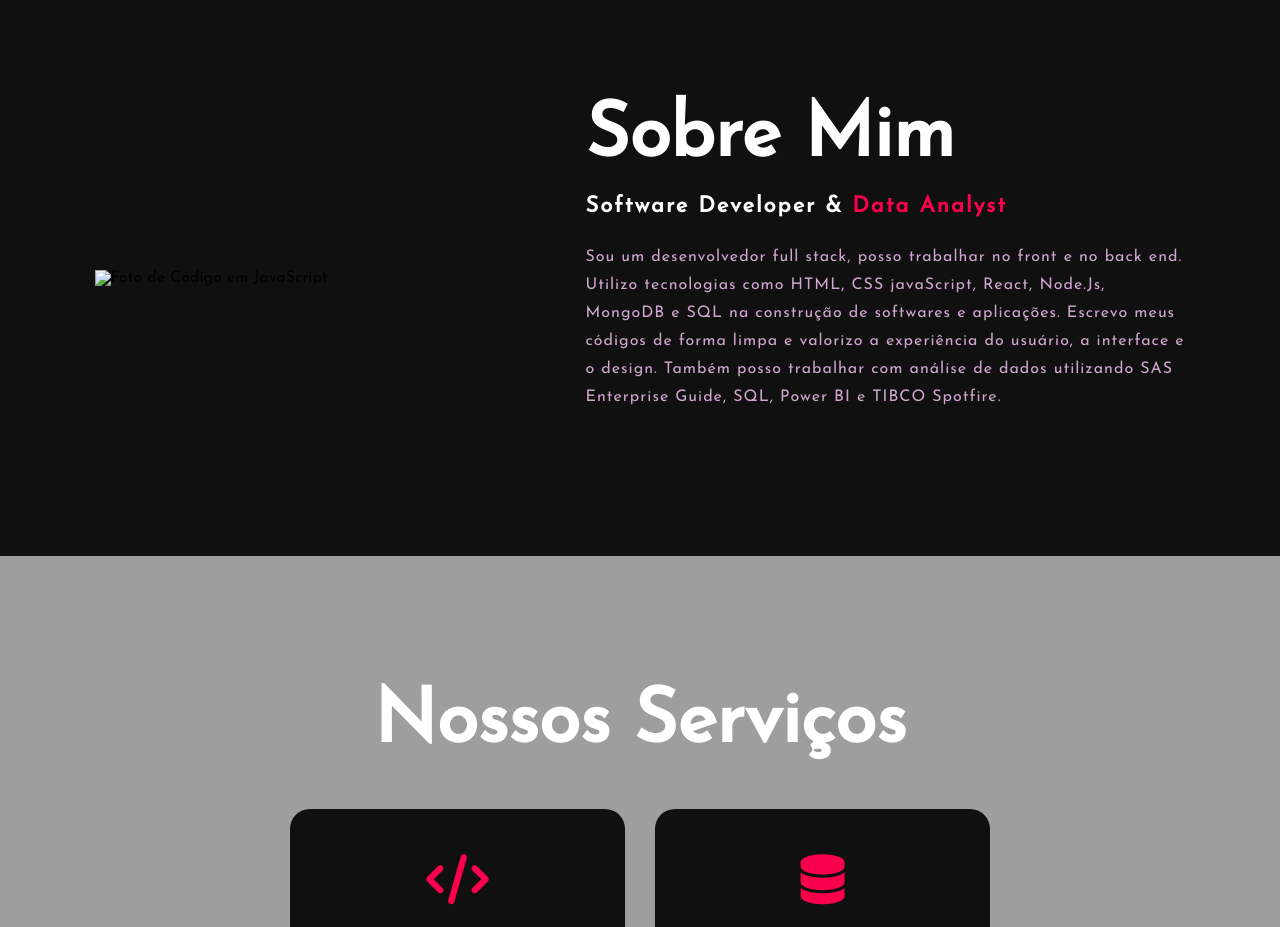
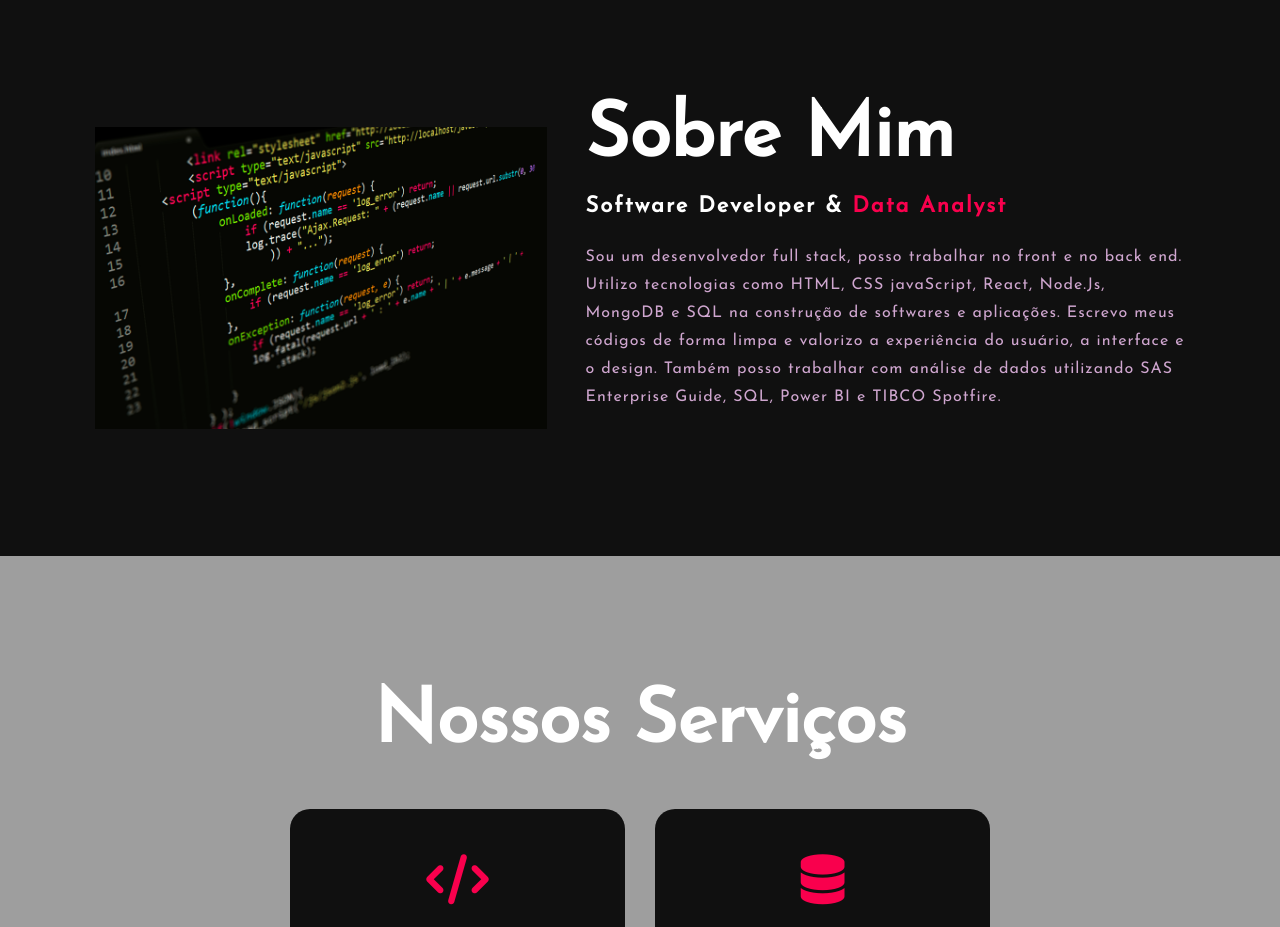
Before and after one commit to charlesanderson25/primeiro_projeto_infnet_versao_1.3, a plain HTML site: page index.html in a window 1280 px wide. Shown: the part 800-1727 px from the top of the page. Drawn offline with Linux system fonts and the light colour scheme; the site is published under a folder, as on GitHub Pages, so addresses that start at the root find nothing.

Commit message:
Update index.html

```diff
--- a/index.html
+++ b/index.html
@@ -55,7 +55,7 @@
 
         <section class="sobre-mim">
             <div class="conteudo-secundario">
-                <img src="/assets/javascript-1.jpg" alt="Foto de Código em JavaScript">
+                <img src="./assets/javascript-1.jpg" alt="Foto de Código em JavaScript">
                 <div class="texto-sobre-mim">
                     <h2>Sobre Mim</h2>
                     <h5>Software Developer & <span class="lio"> Data Analyst</span></h5>
```
